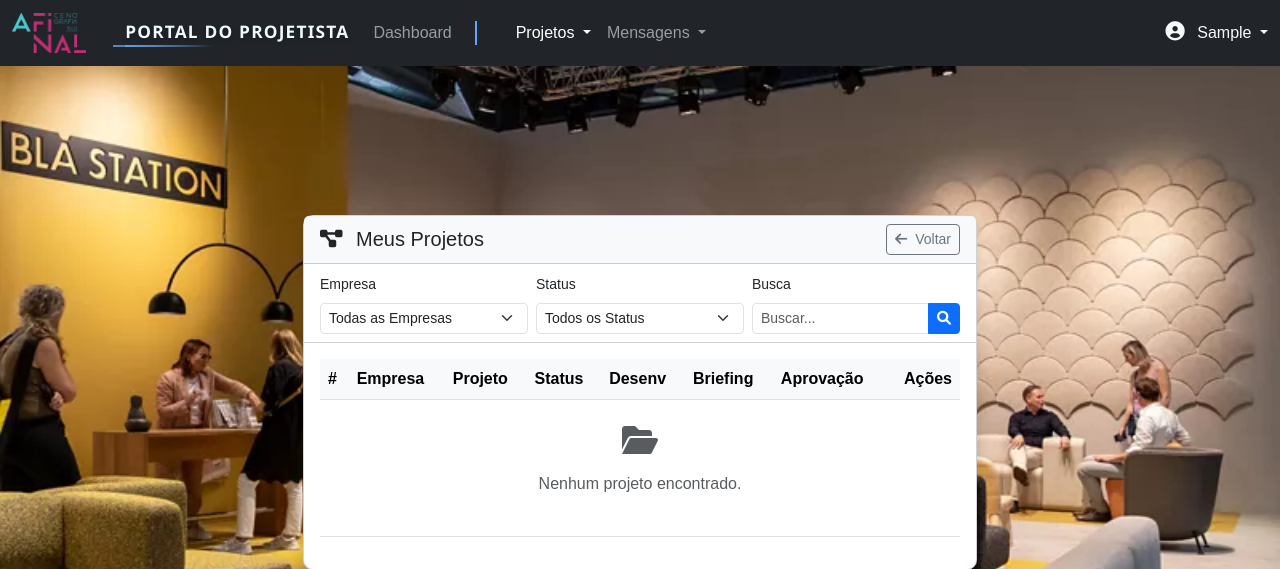
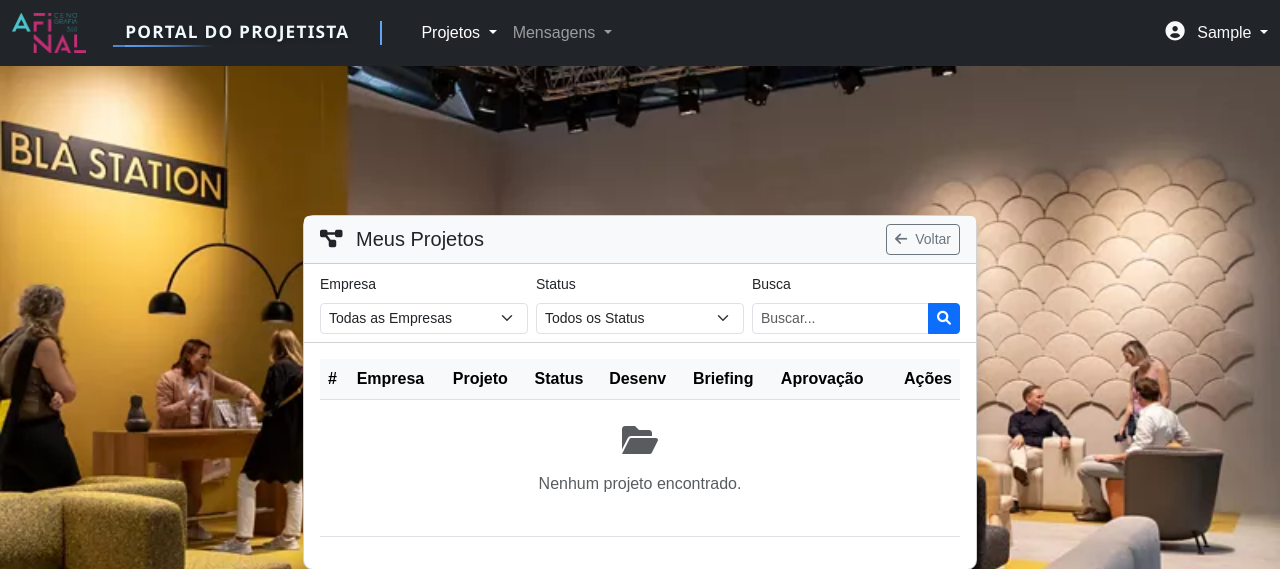
Before and after one commit to japaiva/afinalcenografia, a Django app: page /projetista/projetos/ in a window 1280 px wide. Shown: the top 569 px of the page. Run offline with Django 5.2, Linux system fonts and the light colour scheme; the visitor is signed in with stand-in values (Sample User, id 1); data that the repository does not hold is empty; some web fonts are replaced.

Commit message:
Ajuste Dashboard Titulo

```diff
--- a/templates/projetista/base_projetista.html
+++ b/templates/projetista/base_projetista.html
@@ -7,11 +7,6 @@
 {% endblock %}
 
 {% block nav_items %}
-<li class="nav-item">
-  <a class="nav-link {% if request.resolver_match.url_name == 'dashboard' %}active{% endif %}" href="{% url 'projetista:dashboard' %}">
-    Dashboard
-  </a>
-</li>
 
 <!-- Divisor vertical -->
 <li class="nav-item">
```
